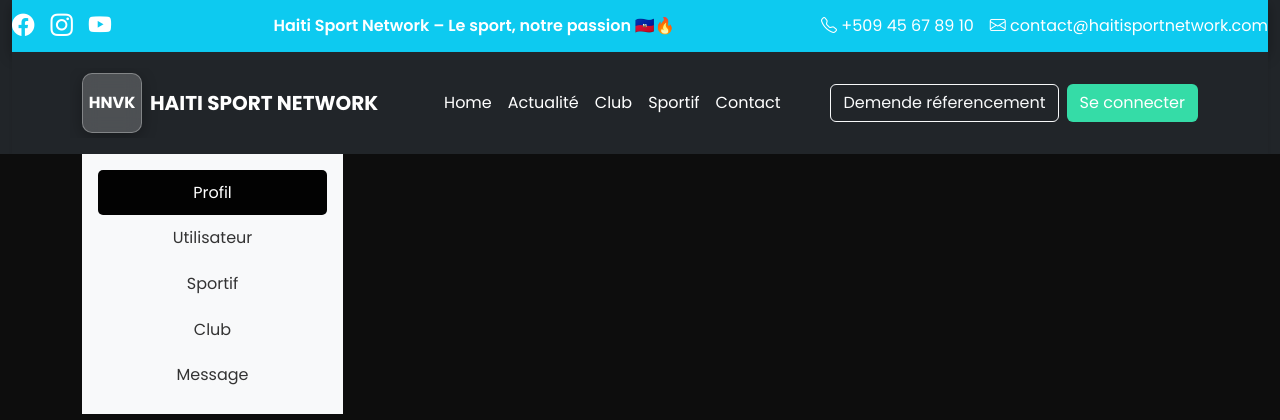
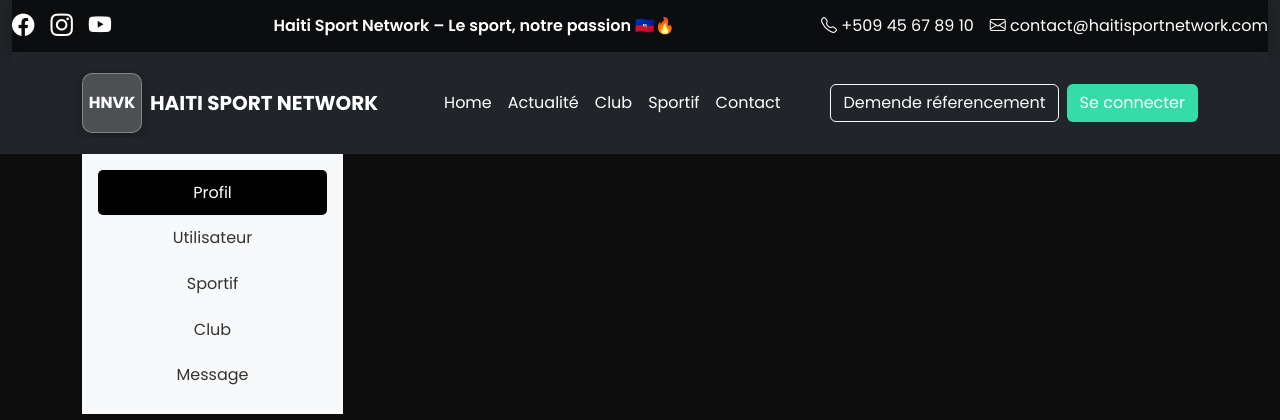
Before and after one commit to oneoffcrea/haiti_nvk, a Symfony app: template templates/admin/index.html.twig in a window 1280 px wide. Shown: the top 420 px of the page. Run offline with Twig, Linux system fonts and the light colour scheme; the template is opened without the code that fills it, so the values that code supplies are empty; some libraries are stand-ins or nearby versions.

Commit message:
Refonte total

```diff
--- a/templates/_include/infos_header.php
+++ b/templates/_include/infos_header.php
@@ -1,4 +1,4 @@
-<div class="col bg-info infos_header_nvk py-2 d-none d-md-flex align-items-center justify-content-between text-center text-md-start w-100">
+<div class="col  infos_header_nvk py-2 d-none d-md-flex align-items-center justify-content-between text-center text-md-start w-100">
 
     <!-- Réseaux sociaux -->
     <div class="d-flex gap-3">
```
